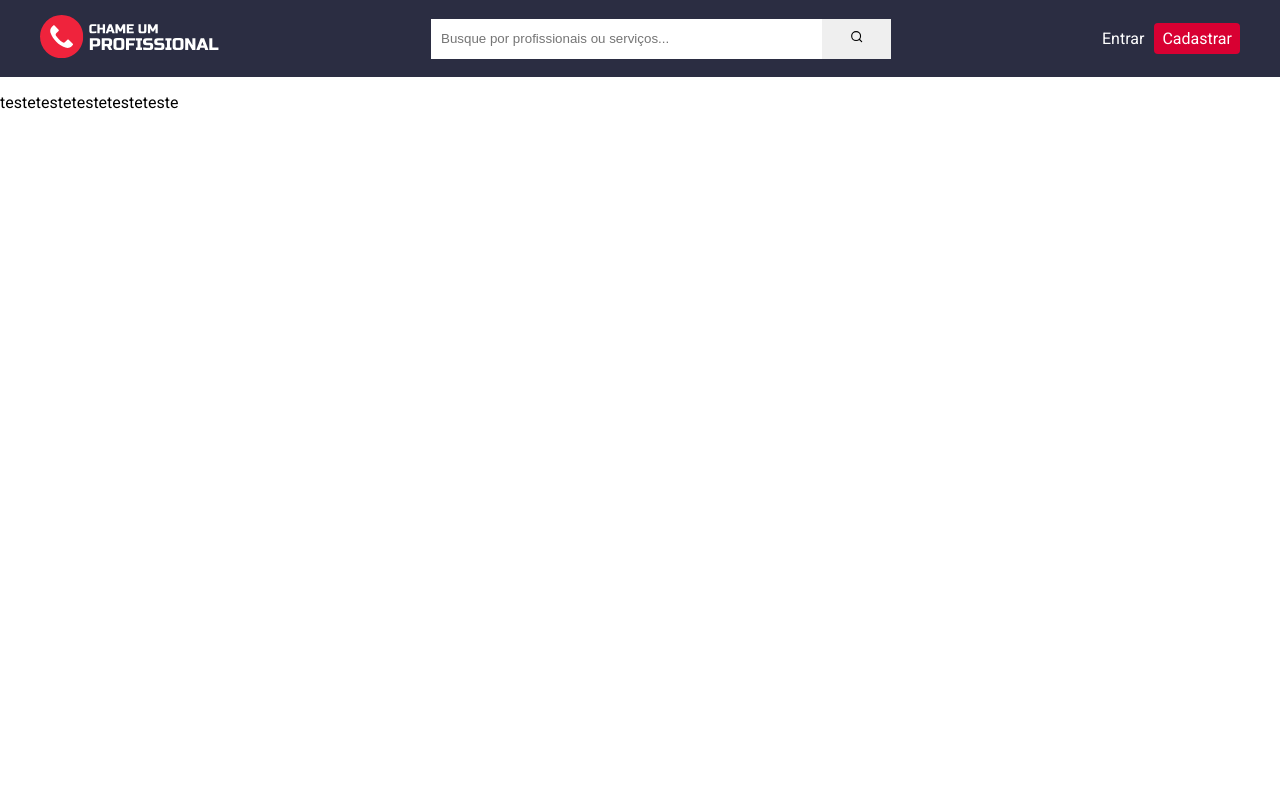
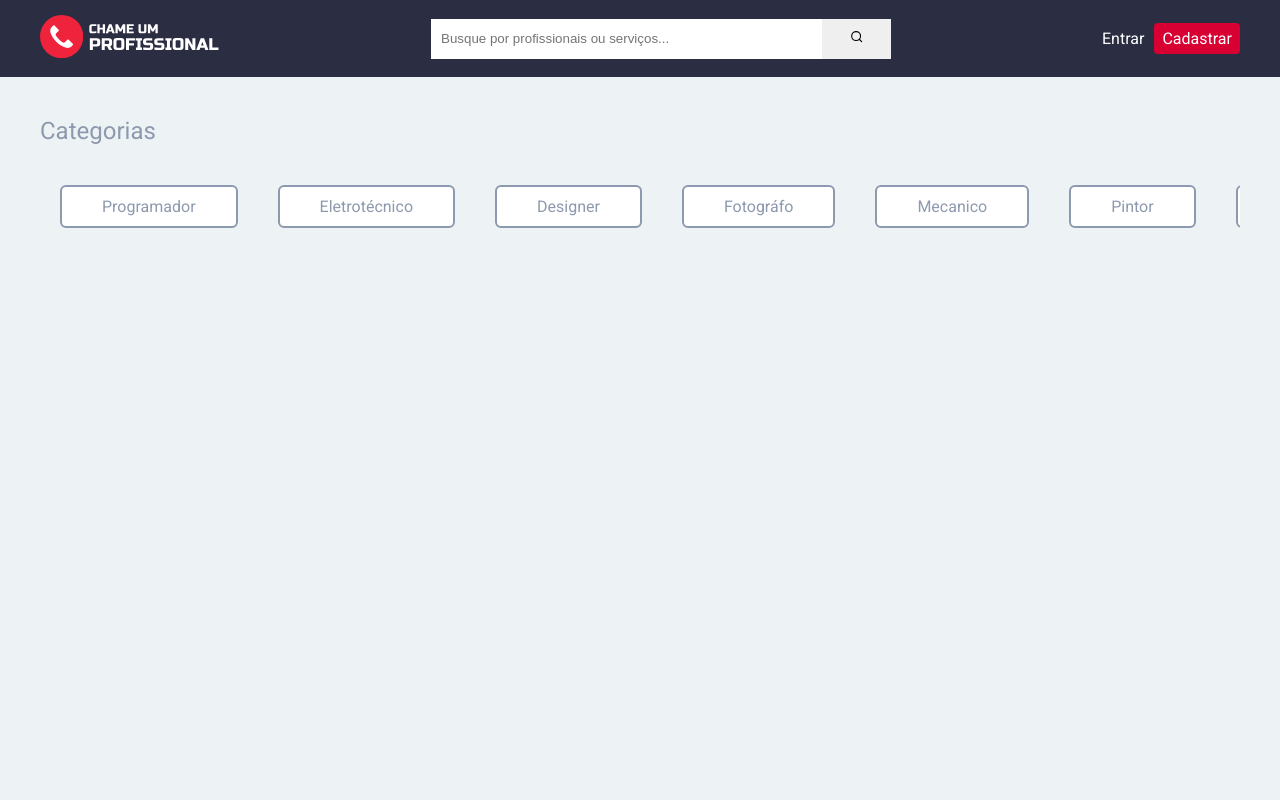
Before and after one commit to jorgefortunatof/chame-um-profissional.frontend, a Next.js app: page / in a window 1280 px wide. Shown: the top 800 px of the page. Built offline with nearby package versions, Linux system fonts and the light colour scheme.

Commit message:
added categories secction

```diff
--- a/src/components/Header/styles.tsx
+++ b/src/components/Header/styles.tsx
@@ -18,7 +18,8 @@ export const LogoContainer = styled.div`
 `;
 
 export const SearchBarContainer = styled.div`
-	width: 460px;
+	width: 100%;
+	max-width: 460px;
 	height: 40px;
 
 	justify-content: center;
--- a/src/pages/index.tsx
+++ b/src/pages/index.tsx
@@ -1,17 +1,30 @@
 import DefaultTemplate from '../templates/DefaultTemplate';
 
 import { CategoriesSection, Container } from '../styles/home';
+
+const lista = [
+	{ name: 'Programador', id: 1 },
+	{ name: 'Eletrotécnico', id: 2 },
+	{ name: 'Designer', id: 3 },
+	{ name: 'Fotográfo', id: 4 },
+	{ name: 'Mecanico', id: 5 },
+	{ name: 'Pintor', id: 6 },
+	{ name: 'Encanador', id: 7 },
+	{ name: 'Arquiteto', id: 8 },
+	{ name: 'Pedreiro', id: 9 },
+];
 
 const Home: React.FC = () => (
 	<DefaultTemplate hasHeader>
 		<Container>
 			<CategoriesSection>
+				<h1>Categorias</h1>
 				<ul>
-					<a href="/?search=teste">teste</a>
-					<a href="/?search=teste">teste</a>
-					<a href="/?search=teste">teste</a>
-					<a href="/?search=teste">teste</a>
-					<a href="/?search=teste">teste</a>
+					{lista.map(pro => (
+						<a key={pro.id} href={`/?search=${pro.name}`}>
+							{pro.name}
+						</a>
+					))}
 				</ul>
 			</CategoriesSection>
 		</Container>
--- a/src/styles/home/index.tsx
+++ b/src/styles/home/index.tsx
@@ -2,9 +2,47 @@ import styled from 'styled-components';
 import colors from '../colors';
 
 export const Container = styled.div`
-	background-color: ${colors.lighter};
+	display: flex;
+	flex-direction: column;
+
+	min-height: 100vh;
+	background-color: ${colors.light};
 `;
 
 export const CategoriesSection = styled.section`
-	min-height: 100vh;
+	padding: 20px 40px;
+
+	h1 {
+		font-weight: 200;
+		color: ${colors.dark};
+	}
+
+	ul {
+		overflow-x: scroll;
+		white-space: nowrap;
+
+		display: flex;
+		flex-direction: row;
+
+		a {
+			display: block;
+			margin: 20px 20px;
+			padding: 10px 40px;
+
+			flex: 1;
+			display: flex;
+			justify-content: center;
+
+			color: ${colors.dark};
+			background-color: ${colors.lighter};
+			border: 2px solid ${colors.dark};
+			border-radius: 6px;
+
+			cursor: pointer;
+
+			&:hover {
+				background-color: ${colors.light};
+			}
+		}
+	}
 `;
```
